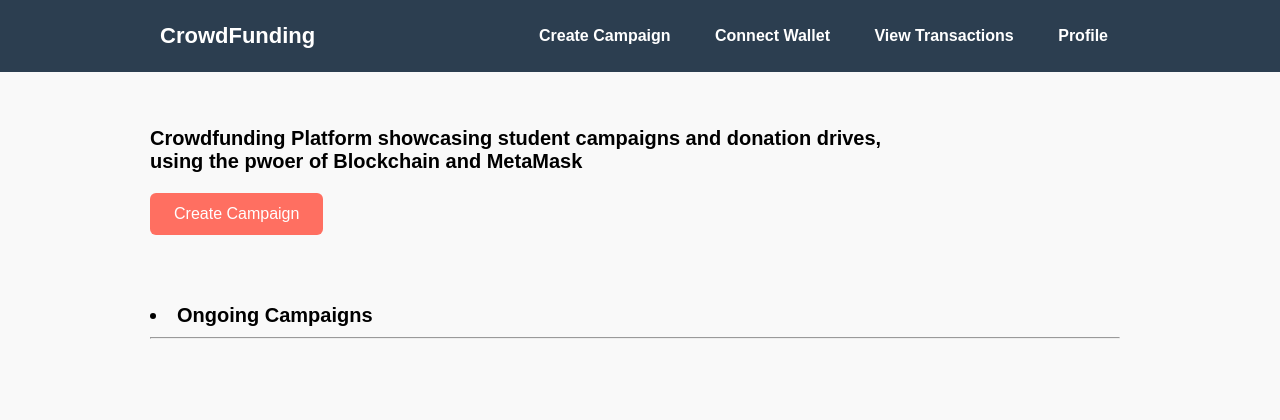
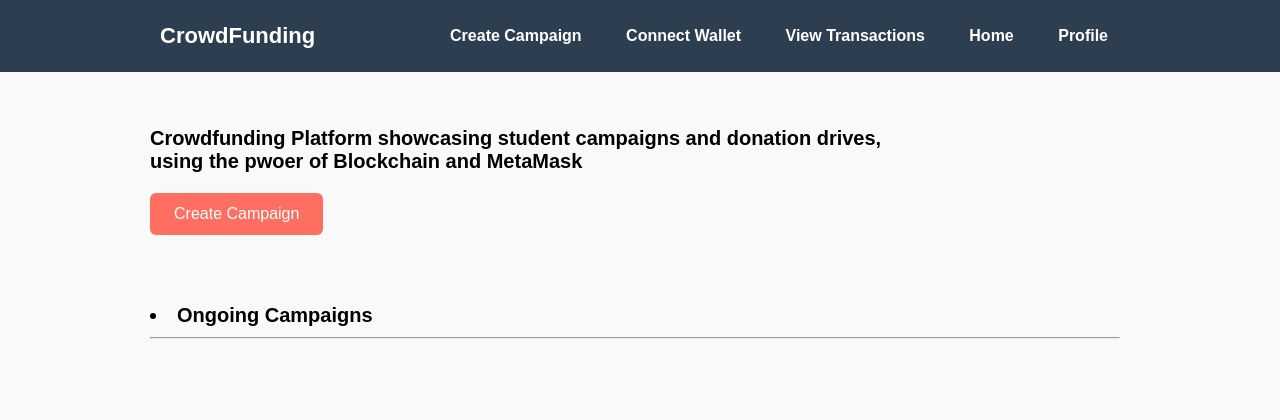
Before and after one commit to PrajwalKhambad/A-Decentralized-Crowdfunding-Platform-with-Mulit-Owner-Approval-System, a Flask app: page / in a window 1280 px wide. Shown: the top 420 px of the page. Run offline with Flask 3, Linux system fonts and the light colour scheme; data that the repository does not hold is empty.

Commit message:
Update header.html
header updated

```diff
--- a/templates/header.html
+++ b/templates/header.html
@@ -17,6 +17,7 @@
                     <li><a href="/create_campaign">Create Campaign</a></li>
                     <li><a href="#" id="connectWalletBtn">Connect Wallet</a></li>
                     <li><a href="#">View Transactions</a></li>
+                    <li><a href="/homepage">Home</a></li>
                     <li><a href="/user_profile">Profile</a></li>
                 </ul>
             </nav>
```
